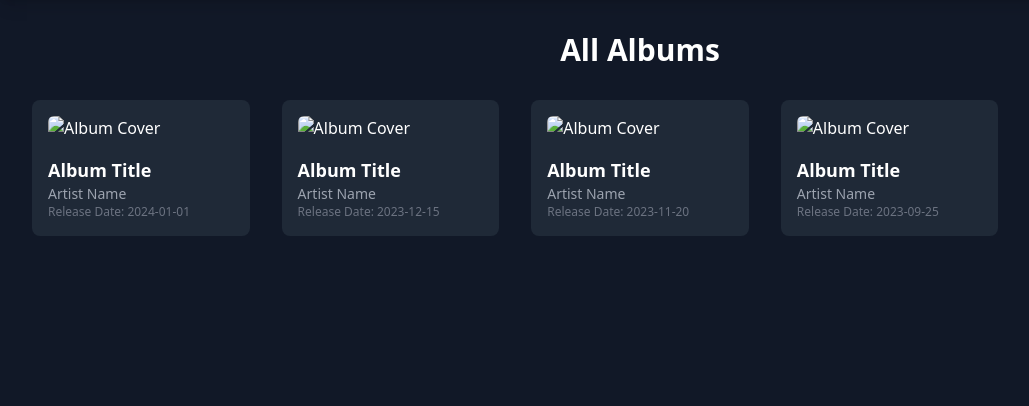
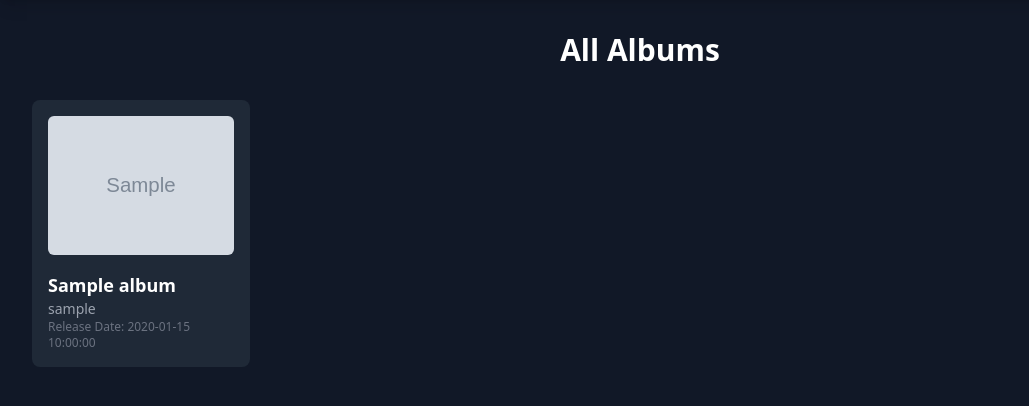
Before and after one commit to MohamedHamouch/Brief12-YouTune-Music-Streaming-platform, a PHP site: template views/browse.php in a window 1280 px wide. Shown: the part 84-490 px from the top of the page, without its empty margins (0-1029 px from the left). Run offline with PHP 8.4, Linux system fonts and the light colour scheme; the template is opened without the code that fills it: most values are stand-ins (such as "Sample title", 1, 10 or a date in 2020); grey boxes marked "Sample" are stand-in pictures; some libraries are stand-ins or nearby versions.

Commit message:
create page to list albums

```diff
--- a/views/browse.php
+++ b/views/browse.php
@@ -12,37 +12,29 @@
 
   <?php
   require_once "header.php";
+
+  if (isset($_SESSION['error'])) {
+    echo "<script>alert('{$_SESSION['error']}')</script>";
+    unset($_SESSION['error']);
+  }
+
+  if (isset($_SESSION['message'])) {
+    echo "<script>alert('{$_SESSION['message']}')</script>";
+    unset($_SESSION['message']);
+  }
   ?>
-
   <section class="p-8">
     <h2 class="text-3xl font-extrabold text-center mb-8">All Albums</h2>
     <div class="grid grid-cols-2 md:grid-cols-3 lg:grid-cols-4 xl:grid-cols-5 gap-8">
-      <!-- Album Cards -->
-      <div class="bg-gray-800 p-4 rounded-lg hover:bg-gray-700 transition-all">
-        <img src="https://via.placeholder.com/200" class="w-full rounded-md mb-4" alt="Album Cover">
-        <a href="#" class="text-lg font-bold hover:text-gray-400">Album Title</a>
-        <p class="text-gray-400 text-sm">Artist Name</p>
-        <p class="text-gray-500 text-xs">Release Date: 2024-01-01</p>
-      </div>
-      <div class="bg-gray-800 p-4 rounded-lg hover:bg-gray-700 transition-all">
-        <img src="https://via.placeholder.com/200" class="w-full rounded-md mb-4" alt="Album Cover">
-        <a href="#" class="text-lg font-bold hover:text-gray-400">Album Title</a>
-        <p class="text-gray-400 text-sm">Artist Name</p>
-        <p class="text-gray-500 text-xs">Release Date: 2023-12-15</p>
-      </div>
-      <div class="bg-gray-800 p-4 rounded-lg hover:bg-gray-700 transition-all">
-        <img src="https://via.placeholder.com/200" class="w-full rounded-md mb-4" alt="Album Cover">
-        <a href="#" class="text-lg font-bold hover:text-gray-400">Album Title</a>
-        <p class="text-gray-400 text-sm">Artist Name</p>
-        <p class="text-gray-500 text-xs">Release Date: 2023-11-20</p>
-      </div>
-      <div class="bg-gray-800 p-4 rounded-lg hover:bg-gray-700 transition-all">
-        <img src="https://via.placeholder.com/200" class="w-full rounded-md mb-4" alt="Album Cover">
-        <a href="#" class="text-lg font-bold hover:text-gray-400">Album Title</a>
-        <p class="text-gray-400 text-sm">Artist Name</p>
-        <p class="text-gray-500 text-xs">Release Date: 2023-09-25</p>
-      </div>
-      <!-- Add more album cards as needed -->
+      <?php foreach ($albums as $album): ?>
+        <div class="bg-gray-800 p-4 rounded-lg hover:bg-gray-700 transition-all">
+          <img src="<?= htmlspecialchars($album['cover']) ?>" class="w-full rounded-md mb-4" alt="Album Cover">
+          <a href="/album?id=<?= $album['id'] ?>"
+            class="text-lg font-bold hover:text-gray-400"><?= htmlspecialchars($album['title']) ?></a>
+          <p class="text-gray-400 text-sm"><?= htmlspecialchars($album['username']) ?></p>
+          <p class="text-gray-500 text-xs">Release Date: <?= htmlspecialchars($album['created_at']) ?></p>
+        </div>
+      <?php endforeach; ?>
     </div>
   </section>
 </body>
```
